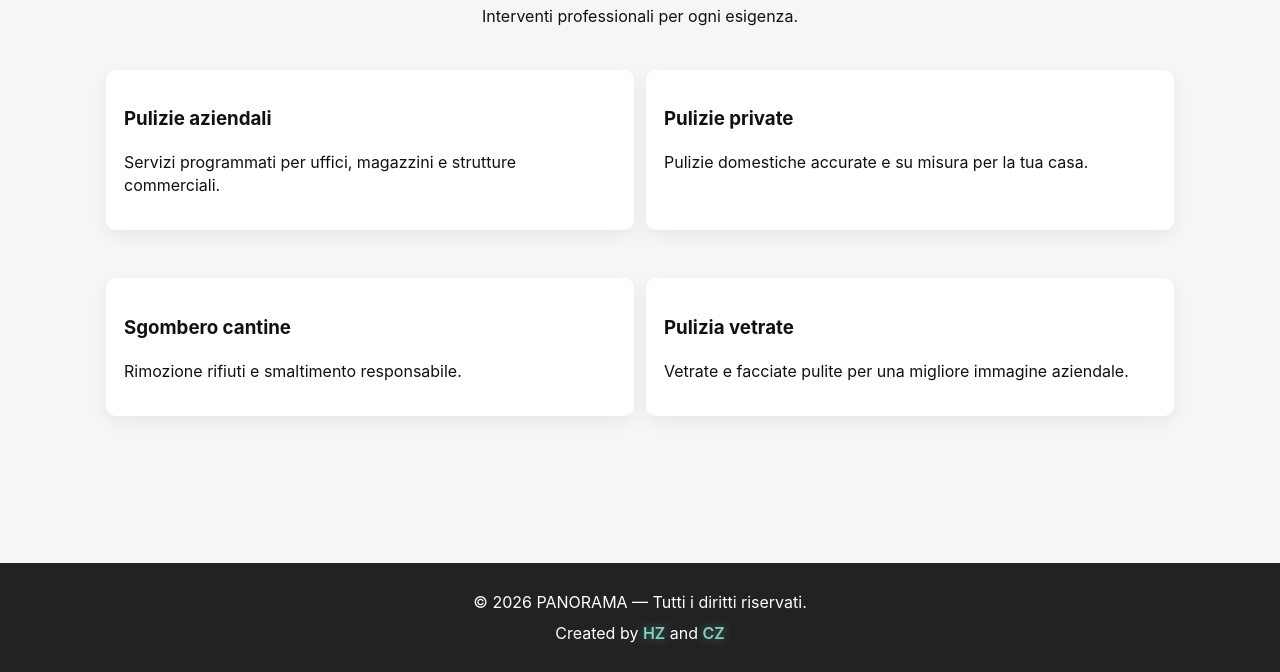
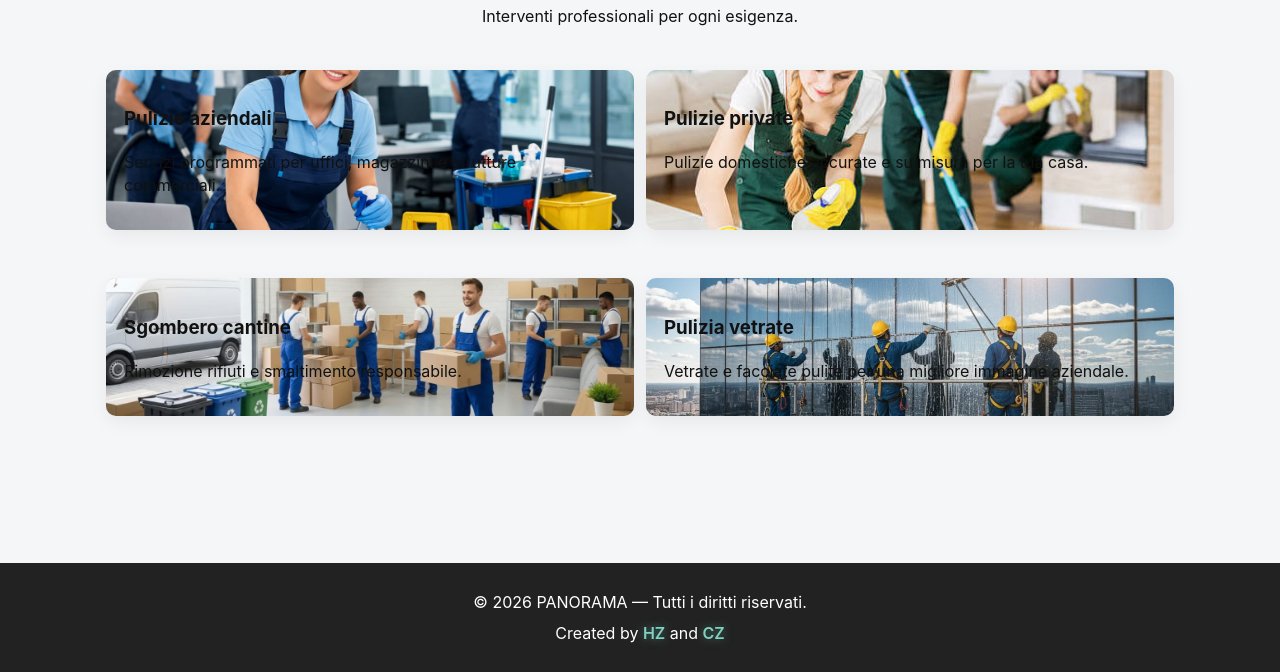
Before and after one commit to HamzaSa11/Panorama-italy, a website: page Panorama/Panorama/services.html in a window 1280 px wide. Shown: the part 128-800 px from the top of the page. Drawn offline with Linux system fonts and the light colour scheme.

Commit message:
Update services.html

```diff
--- a/Panorama/Panorama/services.html
+++ b/Panorama/Panorama/services.html
@@ -29,24 +29,32 @@
       </header>
 
       <section class="services-list">
-        <article class="service card">
+        <article class="service card" style="background-image: url('azia.jpeg');
+                             background-size: cover;
+                             background-position: center;">
           <h3>Pulizie aziendali</h3>
           <p>
             Servizi programmati per uffici, magazzini e strutture commerciali.
           </p>
         </article>
 
-        <article class="service card">
+        <article class="service card" style="background-image: url('private.jpeg');
+                             background-size: cover;
+                             background-position: center;">
           <h3>Pulizie private</h3>
           <p>Pulizie domestiche accurate e su misura per la tua casa.</p>
         </article>
 
-        <article class="service card">
+        <article class="service card" style="background-image: url('sagambero.jpeg');
+                             background-size: cover;
+                             background-position: center;">
           <h3>Sgombero cantine</h3>
           <p>Rimozione rifiuti e smaltimento responsabile.</p>
         </article>
 
-        <article class="service card">
+        <article class="service card" style="background-image: url('vetratre.jpeg');
+                             background-size: cover;
+                             background-position: center;">
           <h3>Pulizia vetrate</h3>
           <p>Vetrate e facciate pulite per una migliore immagine aziendale.</p>
         </article>
```
